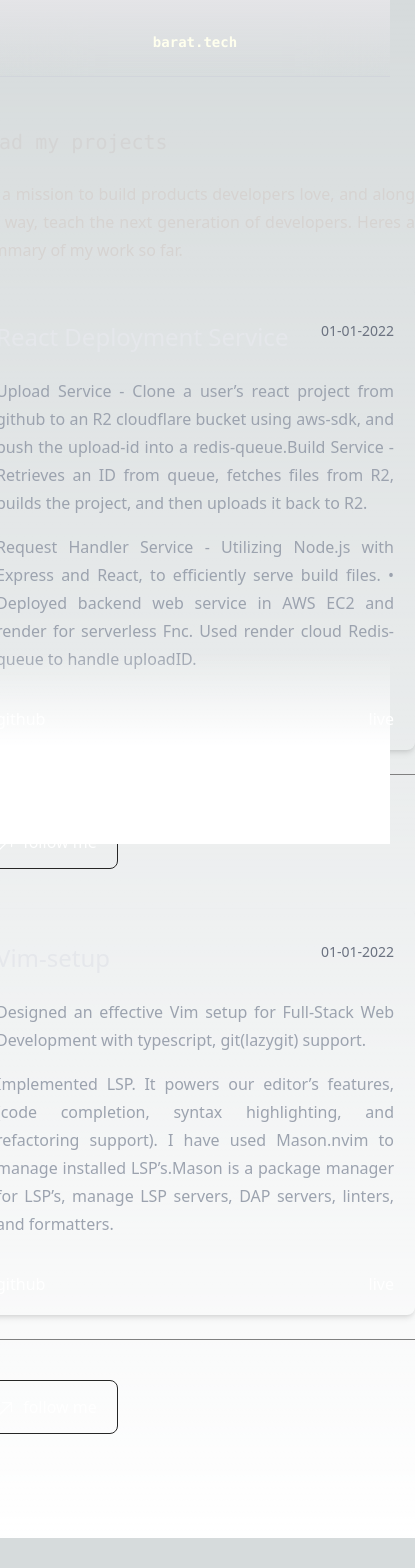
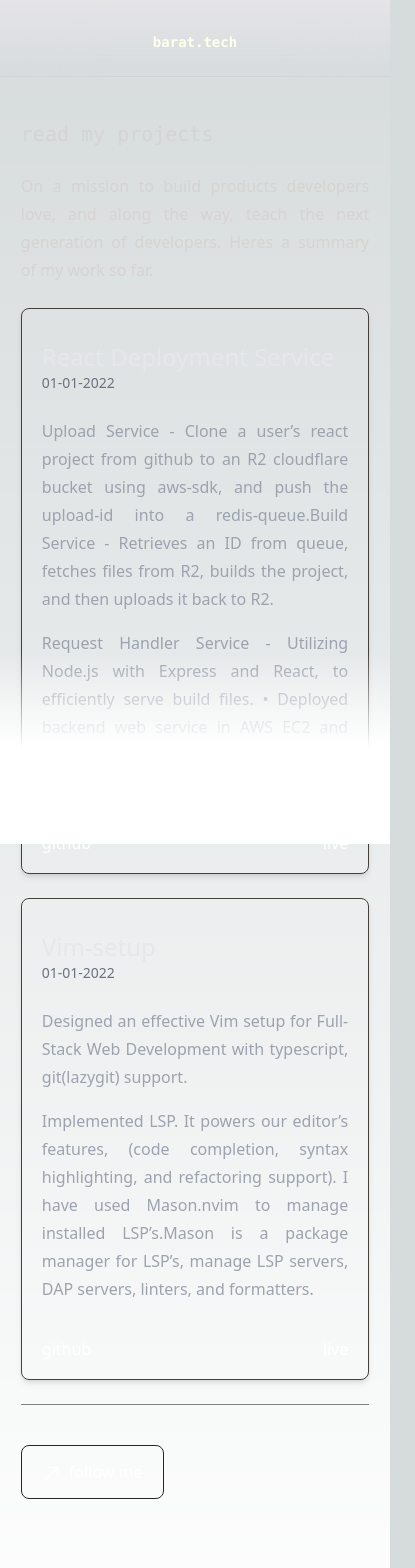
Before and after one commit to barat-sh/portfolio, a React (Vite) app: page /build in a window 390 px wide. Shown: the top 1568 px of the page, 415 px wide, since content can reach past the window. Before the commit the page ends 1538 px from the top, so only its background shows below. Built offline with nearby package versions, Linux system fonts and the light colour scheme.

Commit message:
layout change in UI

```diff
--- a/src/App.css
+++ b/src/App.css
@@ -1,7 +1,7 @@
 #root {
   max-width: 1280px;
   margin: 0 auto;
-  padding: 1.5rem;
+  padding: 1rem;
   text-align: center;
 }
 
--- a/src/components/ProductCard.jsx
+++ b/src/components/ProductCard.jsx
@@ -2,14 +2,14 @@ import SocialButton from "./SocialButton.jsx";
 
 const ProductCard = ({title, info, detailedInfo, github, liveLink, liveLinkStatus}) => {
     return (
-        <main>
+        <>
             <div
-                className="flex flex-col text-justify max-w-2xl min-w-[440px] md:min-w-[500px] mb-6 w-auto h-auto min-h-48 shadow-md rounded-lg space-y-4 text-gray-200 border border-stone-700 p-4 border-transparent px-5 py-4 transition-colors hover:border-gray-300 hover:bg-gray-100 hover:dark:border-gray-600 hover:dark:bg-neutral-800/30">
-                <div className="flex justify-between pt-4">
-                    <p className="flex w-auto text-2xl">
+                className="flex flex-col text-justify max-w-2xl w-auto mb-6 h-auto min-h-48 shadow-md rounded-lg space-y-4 text-gray-200 border border-stone-700 p-4 px-5 py-4 transition-colors hover:border-gray-300 hover:bg-gray-100 hover:dark:border-gray-600 hover:dark:bg-neutral-800/30">
+                <div className="sm:flex justify-between pt-4">
+                    <p className="text-2xl">
                         {title}
                     </p>
-                    <p className="flex w-auto text-gray-500 text-sm">
+                    <p className="text-gray-500 text-sm">
                         01-01-2022
                     </p>
                 </div>
@@ -24,21 +24,7 @@ const ProductCard = ({title, info, detailedInfo, github, liveLink, liveLinkStatu
                     <a href={liveLink}>live</a>
                 </div>
             </div>
-            <div style={{borderTop: '1px solid gray', margin: '10px 0'}}/>
-            <div className="flex space-x-4 my-10">
-                <a
-                    href="https://x.com/_barat_tw"
-                    className="flex p-3 px-5 md:px-8 rounded-lg border border-neutral-800 transition-colors hover:border-gray-300 hover:bg-gray-100 hover:dark:border-gray-600 hover:dark:bg-neutral-800/30">
-                    <svg xmlns="http://www.w3.org/2000/svg" fill="none" viewBox="0 0 24 24" strokeWidth={1.5}
-                         stroke="currentColor" className="size-[1.2rem] mt-[0.4rem] mr-2">
-                        <path strokeLinecap="round" strokeLinejoin="round"
-                              d="m4.5 19.5 15-15m0 0H8.25m11.25 0v11.25"/>
-                    </svg>
-                    <span className="">follow me</span>
-                </a>
-            </div>
-
-        </main>
+        </>
     )
 }
 
--- a/src/index.css
+++ b/src/index.css
@@ -1,7 +1,3 @@
-@tailwind base;
-@tailwind components;
-@tailwind utilities;
-
 @tailwind base;
 @tailwind components;
 @tailwind utilities;
--- a/src/pages/Build.jsx
+++ b/src/pages/Build.jsx
@@ -9,7 +9,7 @@ const Build = () => {
     }, []);
 
     return (
-        <>
+        <main className="mb-32">
             <div className="flex flex-col text-justify md:max-w-2xl mt-4 py-2 space-y-4 text-gray-200">
                 <p className="flex font-mono w-auto pt-6 text-xl text-neutral-300">
                     read my projects
@@ -28,7 +28,20 @@ const Build = () => {
                     </div>
                 )
             })}
-        </>
+            <div style={{borderTop: '1px solid gray', margin: '10px 0'}}/>
+            <div className="flex space-x-4 my-10">
+                <a
+                    href="https://x.com/_barat_tw"
+                    className="flex p-3 px-5 md:px-8 rounded-lg border border-neutral-800 transition-colors hover:border-gray-300 hover:bg-gray-100 hover:dark:border-gray-600 hover:dark:bg-neutral-800/30">
+                    <svg xmlns="http://www.w3.org/2000/svg" fill="none" viewBox="0 0 24 24" strokeWidth={1.5}
+                         stroke="currentColor" className="size-[1.2rem] mt-[0.4rem] mr-2">
+                        <path strokeLinecap="round" strokeLinejoin="round"
+                              d="m4.5 19.5 15-15m0 0H8.25m11.25 0v11.25"/>
+                    </svg>
+                    <span className="">follow me</span>
+                </a>
+            </div>
+        </main>
     )
 }
 
--- a/src/pages/Education.jsx
+++ b/src/pages/Education.jsx
@@ -19,28 +19,28 @@ const Education = () => {
             </div>
             <div style={{borderTop: '1px solid gray', margin: '10px 0'}}/>
             <div
-                className="flex justify-between text-justify mt-6 max-w-2xl min-w-[440px] md:min-w-[500px] mb-6 w-auto h-auto min-h-32 shadow-md rounded-lg space-y-4 text-gray-200 border border-stone-700 p-4 border-transparent px-5 py-4 transition-colors hover:border-gray-300 hover:bg-gray-100 hover:dark:border-gray-600 hover:dark:bg-neutral-800/30">
+                className="flex justify-between text-justify mt-6 max-w-2xl mb-6 w-auto min-w-72 h-auto min-h-32 shadow-md rounded-lg space-y-4 text-gray-200 border border-stone-700 p-4 px-5 py-4 transition-colors hover:border-gray-300 hover:bg-gray-100 hover:dark:border-gray-600 hover:dark:bg-neutral-800/30">
                 <div>
-                    <p className="flex w-auto pt-6 text-xl text-neutral-300">
+                    <p className="flex w-auto pt-6 text-md md:text-xl text-neutral-300">
                         Woolf University
                     </p>
                     <p className="flex w-auto text-sm text-gray-500">
                         Masters in Computer Science
                     </p>
                 </div>
-                <span className="text-neutral-400">90 credits</span>
+                <span className="text-neutral-400 hidden sm:block">90 credits</span>
             </div>
             <div
-                className="flex justify-between text-justify max-w-2xl min-w-[440px] md:min-w-[500px] mb-6 w-auto h-auto min-h-32 shadow-md rounded-lg space-y-4 text-gray-200 border border-stone-700 p-4 border-transparent px-5 py-4 transition-colors hover:border-gray-300 hover:bg-gray-100 hover:dark:border-gray-600 hover:dark:bg-neutral-800/30">
+                className="flex justify-between text-justify max-w-2xl mb-6 w-auto h-auto min-h-32 shadow-md rounded-lg space-y-4 text-gray-200 border border-stone-700 p-4 px-5 py-4 transition-colors hover:border-gray-300 hover:bg-gray-100 hover:dark:border-gray-600 hover:dark:bg-neutral-800/30">
                 <div>
-                    <p className="flex w-auto pt-6 text-xl text-neutral-300">
+                    <p className="flex w-auto pt-6 text-md md:text-xl text-neutral-300">
                         BIT - Erode
                     </p>
                     <p className="flex w-auto text-sm text-gray-500">
                         Bachelors in Electronics and Instrumentation. (spec: Machine Coding)
                     </p>
                 </div>
-                <span className="text-neutral-400">120 credits</span>
+                <span className="text-neutral-400 hidden sm:block">120 credits</span>
             </div>
             <div style={{borderTop: '1px solid gray', margin: '10px 0'}}/>
             <div className="flex space-x-4 my-10">
--- a/src/pages/Home.jsx
+++ b/src/pages/Home.jsx
@@ -13,7 +13,7 @@ const Home = () => {
                 <p className="flex static w-auto justify-center border-b border-gray-300 bg-gradient-to-b from-zinc-200 pb-4 pt-6 backdrop-blur-2xl dark:border-neutral-800 dark:bg-zinc-800/30 dark:from-inherit lg:static lg:w-auto  lg:rounded-xl lg:border lg:bg-gray-200 lg:p-4 lg:dark:bg-zinc-800/30">
                     <code className="font-mono text-[1rem] font-bold">hey, I&apos;m Barat👋</code>
                 </p>
-                <p className="text-sm text-gray-300 pt-8">a software engineer.</p>
+                <p className="text-sm text-gray-300 pt-8 ml-2 sm:ml-0">a software engineer.</p>
             </div>
             <div className="flex flex-col text-justify md:max-w-2xl mt-4 py-2 mb-32 space-y-4 text-neutral-300">
                 <p className="text-md">
--- a/src/pages/Navbar.jsx
+++ b/src/pages/Navbar.jsx
@@ -4,30 +4,30 @@ import {useNavigate} from "react-router-dom";
 const NavBar = ({children}) => {
     const navigate = useNavigate();
     return (
-        <main className="flex min-h-screen flex-col items-center px-10 md:px-24 py-10">
+        <main className="flex min-h-screen flex-col items-center px-[0.3rem] md:px-24 py-10">
             <div className="z-10 w-full max-w-3xl items-center justify-between font-mono text-sm lg:flex">
                 <a className="fixed left-0 top-0 flex w-full justify-center border-b border-gray-300 bg-gradient-to-b from-zinc-200 pb-6 pt-8 backdrop-blur-2xl dark:border-neutral-800 dark:bg-zinc-800/30 dark:from-inherit lg:static lg:w-auto  lg:rounded-xl lg:border lg:bg-gray-200 lg:p-4 lg:dark:bg-zinc-800/30"
                 href="https://barat.tech/">
                     <code className="font-mono font-bold">barat.tech</code>
                 </a>
                 <div
-                    className="fixed bottom-0 left-0 flex h-48 w-full items-end justify-center bg-gradient-to-t from-white via-white dark:from-black dark:via-black lg:static lg:size-auto lg:bg-none lg:space-x-6">
-                    <button className="flex place-items-center gap-2 p-8 lg:pointer-events-auto lg:p-0" onClick={()=>{
+                    className="fixed bottom-0 left-0 flex h-48 w-full items-end justify-center bg-gradient-to-t from-white via-white dark:from-black dark:via-black lg:static lg:size-auto lg:bg-none space-x-2 lg:space-x-6">
+                    <button className="flex place-items-center p-5 sm:p-8 lg:pointer-events-auto lg:p-0" onClick={()=>{
                         navigate("/", { state: { from: 'MyComponent' }, replace: true })
                     }}>
                         home
                     </button>
-                    <button className="flex place-items-center gap-2 p-8 lg:pointer-events-auto lg:p-0" onClick={()=>{
+                    <button className="flex place-items-center p-5 sm:p-8 lg:pointer-events-auto lg:p-0" onClick={()=>{
                         navigate("/work", { state: { from: 'MyComponent' }, replace: true })
                     }}>
                         work
                     </button>
-                    <button className="flex place-items-center gap-2 p-8 lg:pointer-events-auto lg:p-0" onClick={()=>[
+                    <button className="flex place-items-center p-5 sm:p-8 lg:pointer-events-auto lg:p-0" onClick={()=>[
                         navigate("/education")
                     ]}>
                         education
                     </button>
-                    <button className="flex place-items-center gap-2 p-8 lg:pointer-events-auto lg:p-0" onClick={()=>{
+                    <button className="flex place-items-center p-5 sm:p-8 lg:pointer-events-auto lg:p-0" onClick={()=>{
                         navigate("/build")
                     }}>
                         build
--- a/src/pages/Work.jsx
+++ b/src/pages/Work.jsx
@@ -7,7 +7,7 @@ const Work = () => {
     }, []);
 
     return (
-        <main className="mb-32">
+        <>
             <div className="flex flex-col text-justify md:max-w-2xl mt-4 py-2 space-y-4">
                 <p className="flex font-mono w-auto pt-6 text-xl text-neutral-300">
                     my work
@@ -161,7 +161,7 @@ const Work = () => {
                 </button>
             </div>
 
-        </main>
+        </>
     )
 }
 
```
